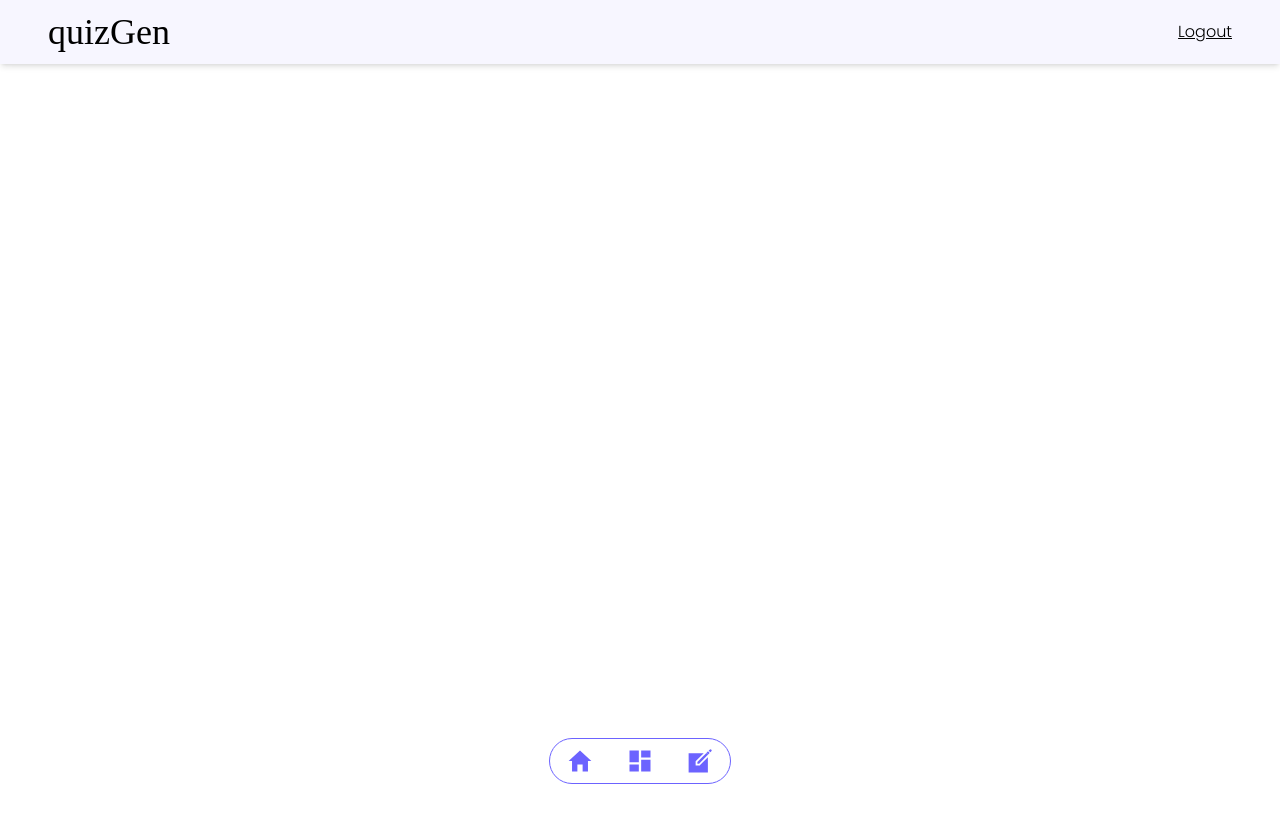
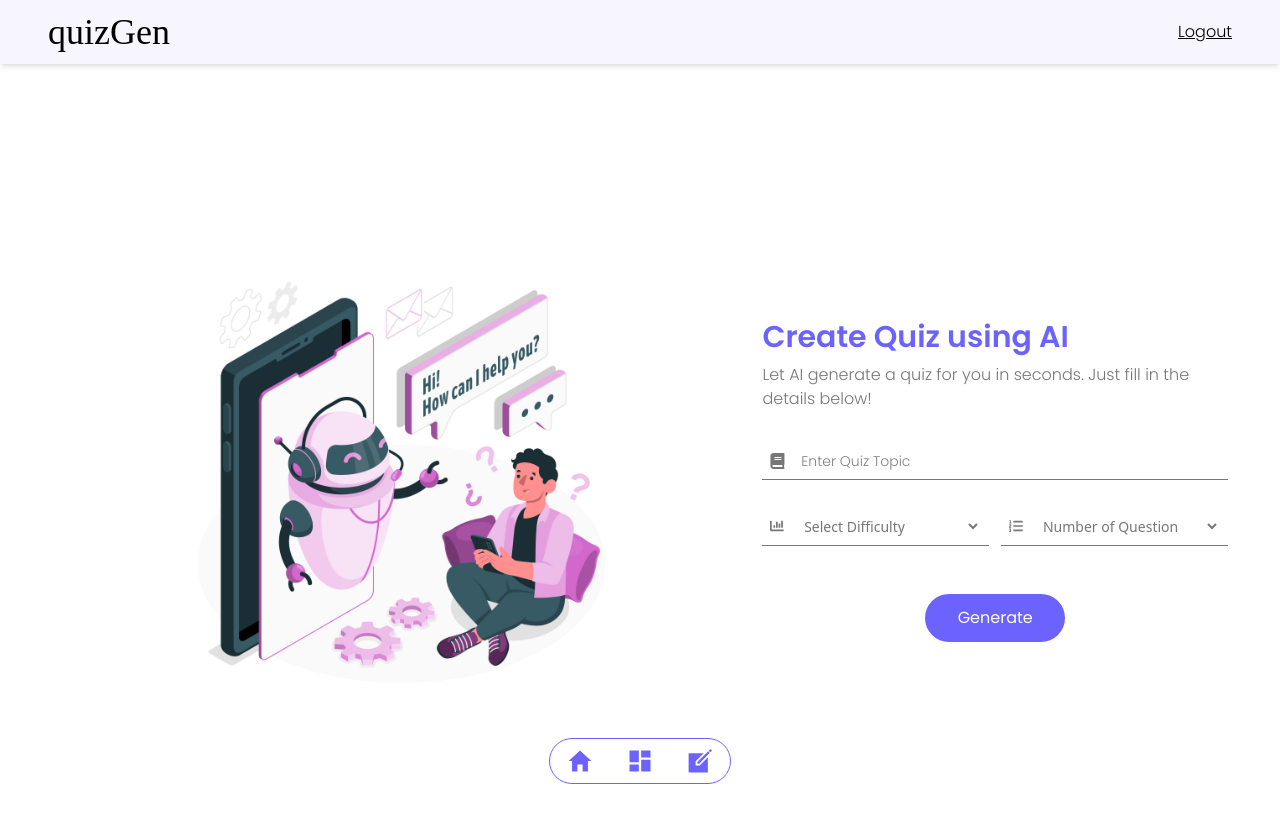
Before and after one commit to shivam003a/quizGen, a React (Vite) app in the folder client/: page /q/create/ai in a window 1280 px wide. Shown: the top 822 px of the page. Before the commit the page ends 800 px from the top, so only its background shows below. Built offline with nearby package versions, Linux system fonts and the light colour scheme; a web font is replaced by a local one.

Commit message:
added ai quiz generation

```diff
--- a/client/package.json
+++ b/client/package.json
@@ -11,6 +11,7 @@
   },
   "dependencies": {
     "@tailwindcss/vite": "^4.0.8",
+    "moment": "^2.30.1",
     "react": "^19.0.0",
     "react-dom": "^19.0.0",
     "react-hot-toast": "^2.5.2",
--- a/client/src/components/CreateUsingAi.jsx
+++ b/client/src/components/CreateUsingAi.jsx
@@ -1,10 +1,140 @@
-import React from 'react'
+import React, { useState } from 'react'
+import createAiImg from '../assets/ai.jpg'
+import { FaBook, FaChartBar, FaListOl } from 'react-icons/fa'
+import toast from 'react-hot-toast'
+import Loading from './Loading'
+import { useNavigate } from 'react-router'
+
+const optionMapping = {
+    "0": 'a',
+    "1": 'b',
+    "2": 'c',
+    "3": 'd'
+}
 
 const CreateUsingAi = () => {
+    const navigate = useNavigate()
+
+    const [topic, setTopic] = useState('')
+    const [difficulty, setDifficulty] = useState('')
+    const [noOfQuestion, setNoOfQuestion] = useState('')
+    const [loading, setLoading] = useState(false)
+    const [quiz, setQuiz] = useState([])
+
+    const handleGenerate = async (e) => {
+        e.preventDefault()
+
+        setLoading(true)
+        try {
+            const res = await fetch(`${import.meta.env.VITE_BACKEND_URL}/api/quiz/generate`, {
+                method: "POST",
+                headers: {
+                    "Content-Type": 'application/json',
+                    "Authorization": "Bearer " + localStorage.getItem('authToken')
+                },
+                body: JSON.stringify({
+                    topic,
+                    difficulty,
+                    noOfQuestion
+                })
+            })
+
+            const data = await res.json()
+
+            if (res?.ok) {
+                setQuiz(data?.data?.questions)
+                toast.success(data?.message)
+            } else {
+                toast.error(data?.message)
+            }
+
+        } catch (e) {
+            toast.error(e?.message || "Something went wrong")
+            setLoading(false)
+        }
+        setLoading(false)
+    }
 
     return (
-        <div>
-            usig AI
+        <div className='w-full min-h-screen overflow-x-hidden'>
+            {loading ? (<Loading full={true} large={true} ai={true} />) : (
+                quiz.length === 0 ? (
+                    <div className='max-w-[1200px] w-full min-h-screen flex items-center justify-center mx-auto mt-20 gap-3 p-3'>
+                        <div className='flex-3/5'>
+                            <img src={createAiImg} className='w-3/5 mx-auto' />
+                        </div>
+                        <div className='flex-2/5 flex flex-col justify-center items-start gap-2'>
+                            <span className='font-poppins text-cs-blue text-3xl font-semibold'>Create Quiz using AI</span>
+                            <span className='font-poppins font-light text-cs-gray'>Let AI generate a quiz for you in seconds. Just fill in the details below!</span>
+
+                            <div className='flex items-center justify-start gap-4 p-2 self-stretch border-b border-cs-gray mt-6'>
+                                <FaBook color='#777777' />
+                                <input
+                                    type='text'
+                                    name='topic'
+                                    placeholder='Enter Quiz Topic'
+                                    className='w-full border-0 outline-0 font-poppins font-light text-sm'
+                                    value={topic}
+                                    onChange={(e) => setTopic(e?.target?.value)}
+                                />
+                            </div>
+
+                            <div className='flex w-full items-center justify-center gap-3 mt-2'>
+                                <div className='flex-1/2 flex items-center justify-start gap-4 p-2 self-stretch border-b border-cs-gray mt-3'>
+                                    <FaChartBar color='#777777' />
+                                    <select className='w-full outline-0 border-0 text-cs-gray text-sm' value={difficulty} onChange={(e) => setDifficulty(e?.target?.value)}>
+                                        <option value={''} defaultValue={''}>Select Difficulty</option>
+                                        <option value={"easy"}>Easy</option>
+                                        <option value={"medium"}>Medium</option>
+                                        <option value={"hard"}>Hard</option>
+                                    </select>
+                                </div>
+                                <div className='flex-1/2 flex items-center justify-start gap-4 p-2 self-stretch border-b border-cs-gray mt-3'>
+                                    <FaListOl color='#777777' />
+                                    <select className='w-full outline-0 border-0 text-cs-gray text-sm' value={noOfQuestion} onChange={(e) => setNoOfQuestion(e?.target?.value)}>
+                                        <option value={''} defaultValue={''}>Number of Question</option>
+                                        <option value={"10"}>10</option>
+                                        <option value={"15"}>15</option>
+                                        <option value={"20"}>20</option>
+                                        <option value={"25"}>25</option>
+                                    </select>
+                                </div>
+                            </div>
+
+                            <button className='font-poppins py-3 px-4 rounded-4xl mt-10 w-35 text-white mx-auto bg-cs-blue text-center' onClick={handleGenerate}>Generate</button>
+
+                        </div>
+                    </div>
+                ) : (
+                    <div className='max-w-[1200px] w-full min-h-screen flex flex-col items-start justify-center mx-auto mt-20 gap-3 p-3 pb-16 -z-10'>
+                        <div className='flex items-center text-3xl font-poppins text-cs-blue'>Here is raw version of ai generated quiz
+                            <button
+                                className='ml-6 font-poppins py-3 px-4 rounded-4xl text-white mx-auto bg-cs-blue text-center'
+                                style={{ fontSize: '16px' }}
+                                onClick={() => {
+                                    navigate('/q/list')
+                                    setQuiz([])
+                                }}>Go to Quiz List</button>
+                        </div>
+                        <div className='bg-[#ececec] px-4 py-4 flex flex-col gap-3 items-start justify-center'>
+                            {
+                                quiz?.length > 0 && quiz.map((q, index) => (
+                                    <div key={index} className='flex flex-col items-start justify-center gap-2'>
+                                        <span className='font-poppins'>{index + 1}. {q?.question}</span>
+                                        <div className='flex flex-col ml-6'>
+                                            {
+                                                q?.options?.length > 0 && q?.options?.map((options, i) => (
+                                                    <span key={i} className='font-poppins font-light'>{optionMapping[i]}{")"}. {options}</span>
+                                                ))
+                                            }
+                                        </div>
+                                    </div>
+                                ))
+                            }
+                        </div>
+                    </div>
+                )
+            )}
         </div>
     )
 }
--- a/client/src/components/Loading.jsx
+++ b/client/src/components/Loading.jsx
@@ -1,9 +1,10 @@
 import React from 'react'
 
-const Loading = ({ full, bg, large }) => {
+const Loading = ({ full, bg, large, ai }) => {
     return (
-        <div className={`${full ? 'w-full h-screen' : ''} ${bg ? 'bg-[white]' : 'bg-transparent'} flex items-center justify-center`}>
+        <div className={`${full ? 'w-full h-screen' : ''} ${bg ? 'bg-[white]' : 'bg-transparent'} flex flex-col items-center justify-center`}>
             <div className={`${large ? "w-12 h-12 border-8 border-r-cs-blue" : 'w-6 h-6 border-4 border-r-black'} rounded-[50%] border-[#c3c0c0] border-r-black rotate`}></div>
+            {ai && <span className='text-2xl font-poppins mt-4 text-cs-gray'>Sit back, and relax. We are generating quiz for you</span>}
         </div>
     )
 }
--- a/client/src/components/QuizCard.jsx
+++ b/client/src/components/QuizCard.jsx
@@ -1,5 +1,6 @@
 import React, { useState } from 'react'
 import { FaArrowAltCircleRight } from "react-icons/fa";
+import moment from 'moment'
 
 const QuizCard = ({ quiz }) => {
     const [hovered, setHovered] = useState(false)
@@ -14,7 +15,7 @@ const QuizCard = ({ quiz }) => {
             <div className='flex flex-col items-start justify-center gap-1 -mt-3'>
                 {/* <span className='font-poppins text-cs-blue'>createdBy:</span> */}
                 <span className='font-poppins font-light text-cs-gray text-sm'>{createdBy}</span>
-                <span className='font-poppins font-light text-cs-gray text-sm'>{createdAt}</span>
+                <span className='font-poppins font-light text-cs-gray text-sm'>{moment(createdAt).format('hh/MM/yyyy')}</span>
             </div>
             <div className='w-full flex items-center justify-between'>
                 <span className='font-poppins font-light py-[1px] px-4 bg-cs-blue text-white'>{noOfQuestion}</span>
```
Also changed, not shown: client/src/assets/ai.jpg (added).
